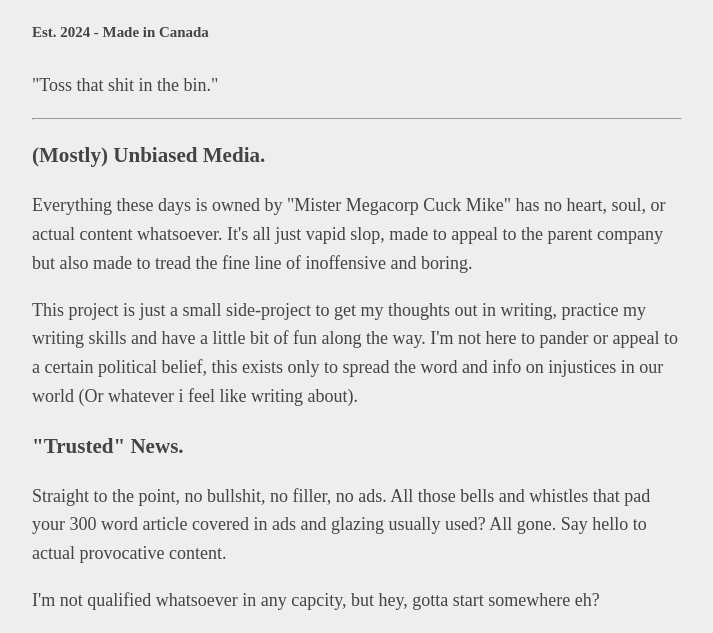
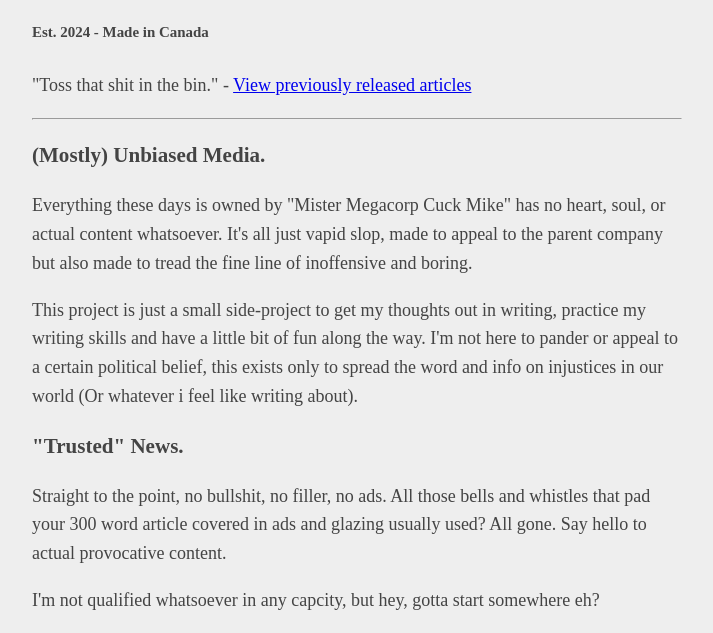
Before and after one commit to shredded-paper/shreddedpaper, a plain HTML site: page index.html in a window 1280 px wide. Shown: the part 146-779 px from the top of the page, without its empty margins (283-996 px from the left). Drawn offline with Linux system fonts and the light colour scheme.

Commit message:
Update index.html

```diff
--- a/index.html
+++ b/index.html
@@ -29,7 +29,12 @@
     <h1 style="clear: both">Shredded Paper.</h1>
     <h5>Est. 2024 - Made in Canada</h5>
 
-    <p>"Toss that shit in the bin."</p>
+    <p>"Toss that shit in the bin." -
+
+    <a
+        href="/archive.html"
+        >View previously released articles</a
+      ></p>
     <hr />
 
     <h3>(Mostly) Unbiased Media.</h3>
```
